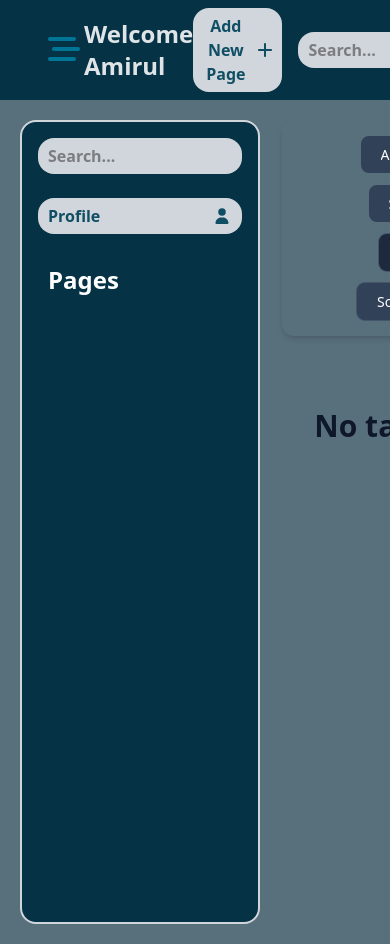
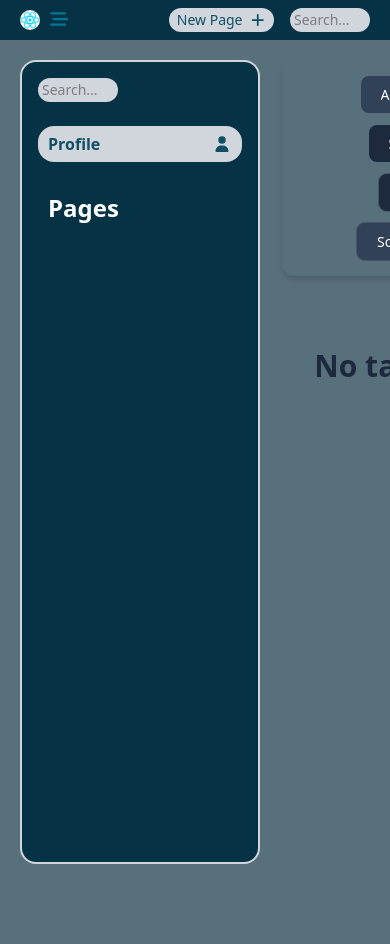
Before and after one commit to AMIRUL1104/SmartTasKDashboard, a React (Vite) app: page / in a window 390 px wide. Shown: the top 944 px of the page. After the commit the page ends 884 px from the top, so only its background shows below. Built offline with nearby package versions, Linux system fonts and the light colour scheme.

Commit message:
header section responsive design updated

```diff
--- a/src/App.css
+++ b/src/App.css
@@ -22,3 +22,6 @@
   padding: 0rem;
   text-align: left;
 }
+@theme {
+  --breakpoint-xs: 30rem;
+}
--- a/src/features/dashBoard/Dashboard.jsx
+++ b/src/features/dashBoard/Dashboard.jsx
@@ -47,7 +47,6 @@ function Dashboard() {
     let item = allTask.find((e) => {
       return e.id === id;
     });
-    console.log(item);
 
     setSelectedItem(item);
     setIsDrawerOpen(true);
@@ -63,7 +62,6 @@ function Dashboard() {
     const updated = allTask.filter((item) => {
       return item.id !== selectedItem.id;
     });
-    console.log(updated);
 
     setVisibleTasks(updated);
     setAllTask(updated);
@@ -83,7 +81,6 @@ function Dashboard() {
   const handleFiltering = (e) => {
     const name = e.target.name;
     const value = e.target.value;
-    console.log(value);
 
     if (value === "all") return setVisibleTasks(allTask);
 
--- a/src/features/dashBoard/components/Header.jsx
+++ b/src/features/dashBoard/components/Header.jsx
@@ -24,8 +24,8 @@ function Header({
         <WebIcon />
         <MenuBar setSidebarToggle={setSidebarToggle} />
       </div>
-      <h2 className=" text-2xl font-bold">Welcome Amirul</h2>
-      <div className="flex items-center justify-around gap-4">
+      {/* <h2 className=" text-2xl font-bold">Welcome Amirul</h2> */}
+      <div className="flex items-center justify-around gap-4 ">
         {content}
 
         <SearchField handleFiltering={handleFiltering} />
@@ -35,8 +35,3 @@ function Header({
 }
 
 export default Header;
-// {newTaskPageToggle ? (
-//           <SaveTaskButton setNewTaskPageToggle={setNewTaskPageToggle} />
-//         ) : (
-//           <AddPageBtn setNewTaskPageToggle={setNewTaskPageToggle} />
-//         )}
--- a/src/features/dashBoard/components/Header/MenuBar.jsx
+++ b/src/features/dashBoard/components/Header/MenuBar.jsx
@@ -6,8 +6,7 @@ function MenuBar({ setSidebarToggle }) {
     <button onClick={() => setSidebarToggle((prev) => !prev)}>
       <FontAwesomeIcon
         icon={faBarsStaggered}
-        size="2x"
-        className=" text-cyan-700 ml-6"
+        className=" text-cyan-700 ml-6 max-sm:ml-3 max-xs:ml-2 text-4xl max-sm:text-2xl max-xs:text-lg"
       />
     </button>
   );
--- a/src/features/dashBoard/components/Header/WebIcon.jsx
+++ b/src/features/dashBoard/components/Header/WebIcon.jsx
@@ -7,7 +7,7 @@ function WebIcon() {
         src={ReactIcon}
         alt="webicon"
         srcSet={ReactIcon}
-        className="w-6 bg-transparent rounded-full "
+        className="w-6 bg-transparent rounded-full max-xs:w-5 "
       />
     </div>
   );
--- a/src/features/dashBoard/components/MainContent.jsx/StatusFilter.jsx
+++ b/src/features/dashBoard/components/MainContent.jsx/StatusFilter.jsx
@@ -3,7 +3,7 @@ function StatusFilter({ handleFiltering }) {
     <select
       name="status"
       onClick={handleFiltering}
-      className="rounded-lg bg-slate-700 px-4 py-2 text-sm font-medium text-white hover:bg-slate-600"
+      className="rounded-lg bg-slate-800 px-4 py-2 text-sm font-medium text-white hover:bg-slate-600"
     >
       <option value="all" className=" mt-2.5">
         Status
--- a/src/features/dashBoard/components/MainContent.jsx/TaskList.jsx
+++ b/src/features/dashBoard/components/MainContent.jsx/TaskList.jsx
@@ -19,7 +19,7 @@ function TaskList({ allTask, handleTaskShowing, openDeleteDrawer }) {
     // <div>
     <div className=" mt-4 grid grid-cols-[repeat(auto-fill,minmax(300px,1fr))] gap-4">
       {allTask.length === 0 && (
-        <p className="text-center text-slate-900 text-3xl font-bold mt-8">
+        <p className="text-center text-slate-800 text-3xl font-bold mt-8">
           No tasks found.
         </p>
       )}
--- a/src/features/dashBoard/components/NewTaskField.jsx
+++ b/src/features/dashBoard/components/NewTaskField.jsx
@@ -22,7 +22,6 @@ function NewTaskField({ addTask, setNewTaskPageToggle }) {
 
   //textarea typing time actions are handle by this functin
   const handleInput = (e) => {
-    e.target.setCustomValidity("");
     const id = e.target.id;
 
     if (id == 1) {
@@ -44,7 +43,7 @@ function NewTaskField({ addTask, setNewTaskPageToggle }) {
 
     const keydownedId = e.target.id;
     const keydownedTextAreaIndex = newTask.textarea.findIndex(
-      (item) => item.id == keydownedId
+      (item) => item.id == keydownedId,
     );
 
     const keydownedTextarea = e.target;
@@ -74,7 +73,7 @@ function NewTaskField({ addTask, setNewTaskPageToggle }) {
         textarea: prev.textarea.map((t) =>
           t.id === keydownedId
             ? { ...t, value: slicedKeydownedTextareaCursorInfrontValue }
-            : t
+            : t,
         ),
       }));
 
@@ -109,7 +108,7 @@ function NewTaskField({ addTask, setNewTaskPageToggle }) {
       const nextTextareaIndex = keydownedTextAreaIndex + 1;
 
       const nextTextarea = newTask.textarea.find(
-        (value, index) => index === nextTextareaIndex
+        (value, index) => index === nextTextareaIndex,
       );
       if (!nextTextarea) return;
       setFocusId(nextTextarea.id);
@@ -119,7 +118,7 @@ function NewTaskField({ addTask, setNewTaskPageToggle }) {
       const nextTextareaIndex = keydownedTextAreaIndex - 1;
 
       const nextTextarea = newTask.textarea.find(
-        (value, index) => index === nextTextareaIndex
+        (value, index) => index === nextTextareaIndex,
       );
 
       if (!nextTextarea) return newTaskTitleRefs.current.focus();
@@ -141,7 +140,7 @@ function NewTaskField({ addTask, setNewTaskPageToggle }) {
 
         const nextTextareaIndex = keydownedTextAreaIndex - 1;
         const nextTextarea = newTask.textarea.find(
-          (value, index) => index === nextTextareaIndex
+          (value, index) => index === nextTextareaIndex,
         );
 
         if (!nextTextarea) return newTaskTitleRefs.current.focus();
@@ -207,7 +206,7 @@ function NewTaskField({ addTask, setNewTaskPageToggle }) {
     setNewTask((prev) => ({
       ...prev,
       textarea: prev.textarea.map((t) =>
-        t.id === id ? { ...t, value: value } : t
+        t.id === id ? { ...t, value: value } : t,
       ),
     }));
   };
--- a/src/features/dashBoard/components/reusable_component/AddPageBtn.jsx
+++ b/src/features/dashBoard/components/reusable_component/AddPageBtn.jsx
@@ -10,10 +10,13 @@ function AddPageBtn({ setNewTaskPageToggle }) {
     <button
       type="submit"
       onClick={() => setNewTaskPageToggle("newTaskPage")}
-      className="hover:shadow hover:shadow-amber-50 hover:text-cyan-700 bg-gray-300 p-1.5 rounded-2xl  flex justify-between w-auto px-2.5 items-center capitalize font-bold text-cyan-900"
+      className=" max-sm:text-sm max-sm:px-2 max-sm:py-1 max-xs:text-sm max-xs:py-0.5 max-xs:font-medium  hover:shadow hover:shadow-amber-50 hover:text-cyan-700 bg-gray-300 p-1.5  rounded-2xl  flex justify-between w-auto px-2.5 items-center capitalize font-bold text-cyan-900"
     >
-      <span className=" mr-2.5">add new page</span>{" "}
-      <FontAwesomeIcon icon={["fas", "plus"]} className=" font-extrabold" />
+      <span className=" mr-2.5 max-xs:mr-1.5">new page</span>{" "}
+      <FontAwesomeIcon
+        icon={["fas", "plus"]}
+        className=" font-extrabold max-xs:font-normal max-xs:text-sm"
+      />
     </button>
   );
 }
--- a/src/features/dashBoard/components/reusable_component/SearchField.jsx
+++ b/src/features/dashBoard/components/reusable_component/SearchField.jsx
@@ -6,7 +6,7 @@ function SearchField({ handleFiltering }) {
       // value={handleFiltering}
       onChange={handleFiltering}
       placeholder="Search..."
-      className=" hover:shadow hover:shadow-amber-50  font-semibold px-2.5 bg-gray-300 p-1.5 rounded-2xl text-neutral-800 "
+      className="  hover:shadow hover:shadow-amber-50  font-semibold px-2.5 bg-gray-300 p-1.5 max-sm:p-1 max-sm:font-medium max-xs:py-0.5 max-xs:max-w-20 rounded-2xl text-neutral-800 text-sm "
     />
   );
 }
```
